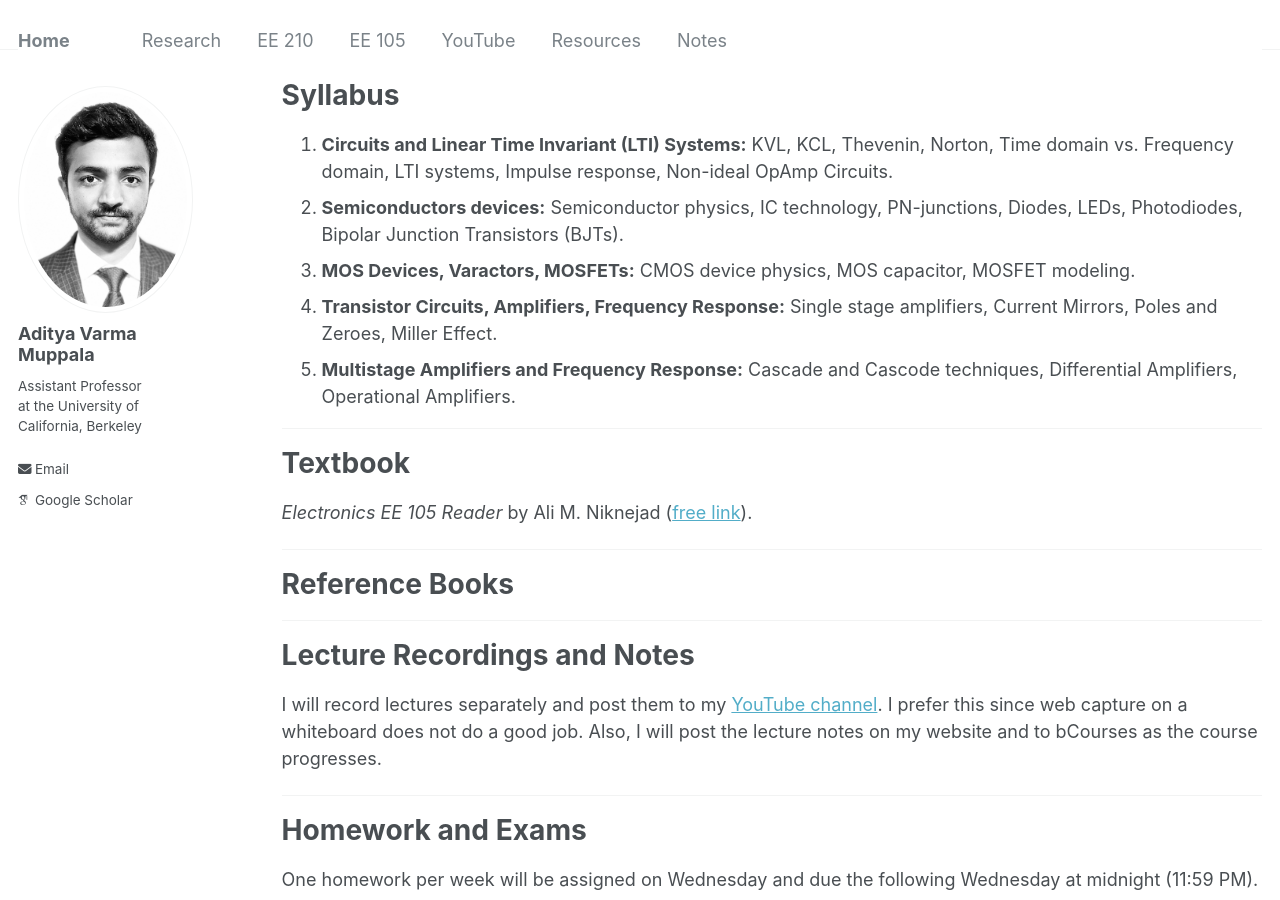
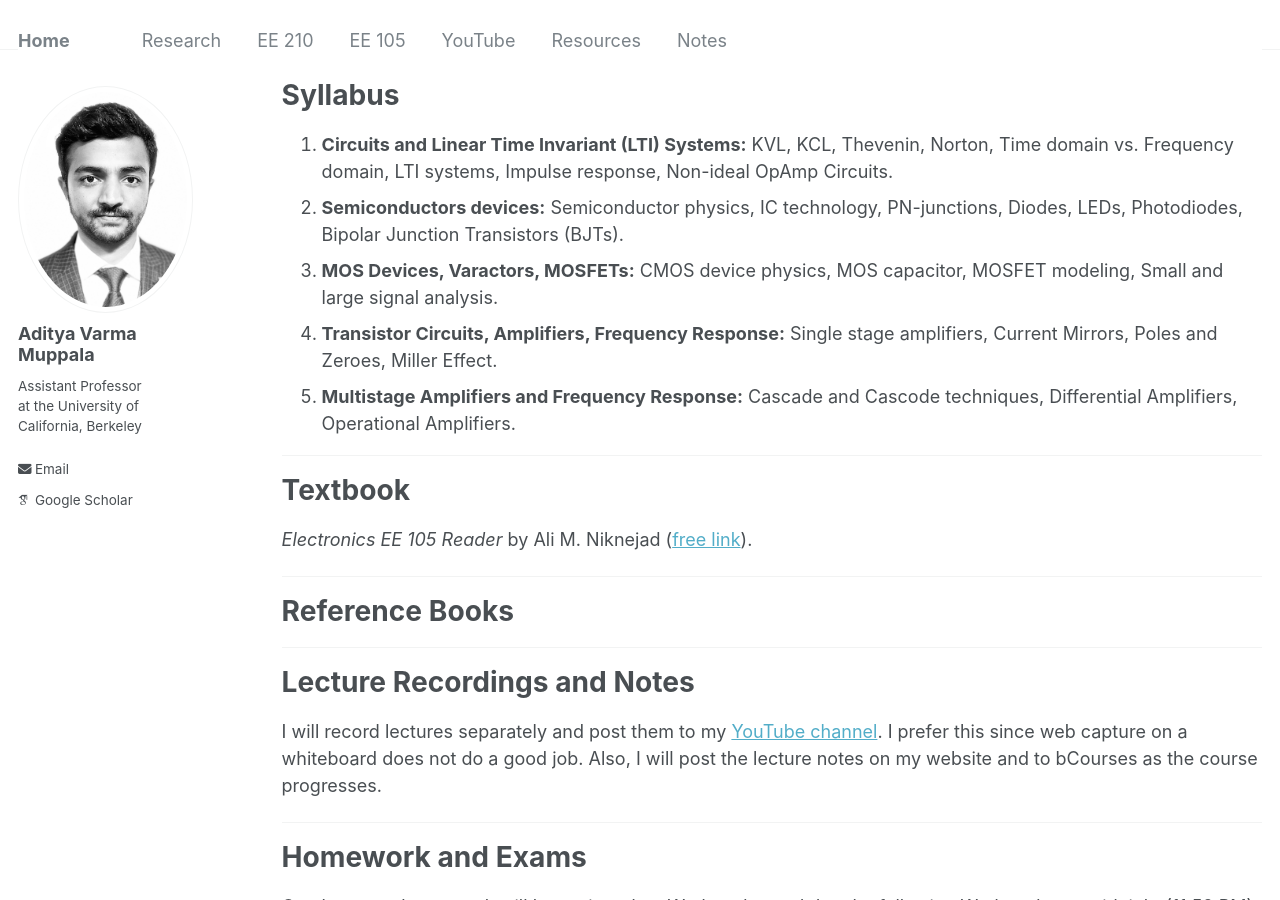
Before and after one commit to AdityaMuppala/adityamuppala.github.io, a Jekyll site: the page built from _pages/teaching105.md, in a window 1280 px wide and 900 px high, scrolled down 1278 px. Built offline with Jekyll 4.4.1, drawn with Linux system fonts in a browser that asks for light colours; some web fonts are replaced.

Commit message:
Update teaching105.md

```diff
--- a/_pages/teaching105.md
+++ b/_pages/teaching105.md
@@ -42,7 +42,7 @@ To develop a strong foundation in microelectronics from the device to the circui
 # Syllabus
 1. **Circuits and Linear Time Invariant (LTI) Systems:** KVL, KCL, Thevenin, Norton, Time domain vs. Frequency domain, LTI systems, Impulse response, Non-ideal OpAmp Circuits.
 2. **Semiconductors devices:** Semiconductor physics, IC technology, PN-junctions, Diodes, LEDs, Photodiodes, Bipolar Junction Transistors (BJTs).
-3. **MOS Devices, Varactors, MOSFETs:** CMOS device physics, MOS capacitor, MOSFET modeling.
+3. **MOS Devices, Varactors, MOSFETs:** CMOS device physics, MOS capacitor, MOSFET modeling, Small and large signal analysis.
 4. **Transistor Circuits, Amplifiers, Frequency Response:** Single stage amplifiers, Current Mirrors, Poles and Zeroes, Miller Effect.
 5. **Multistage Amplifiers and Frequency Response:** Cascade and Cascode techniques, Differential Amplifiers, Operational Amplifiers.
 
```
